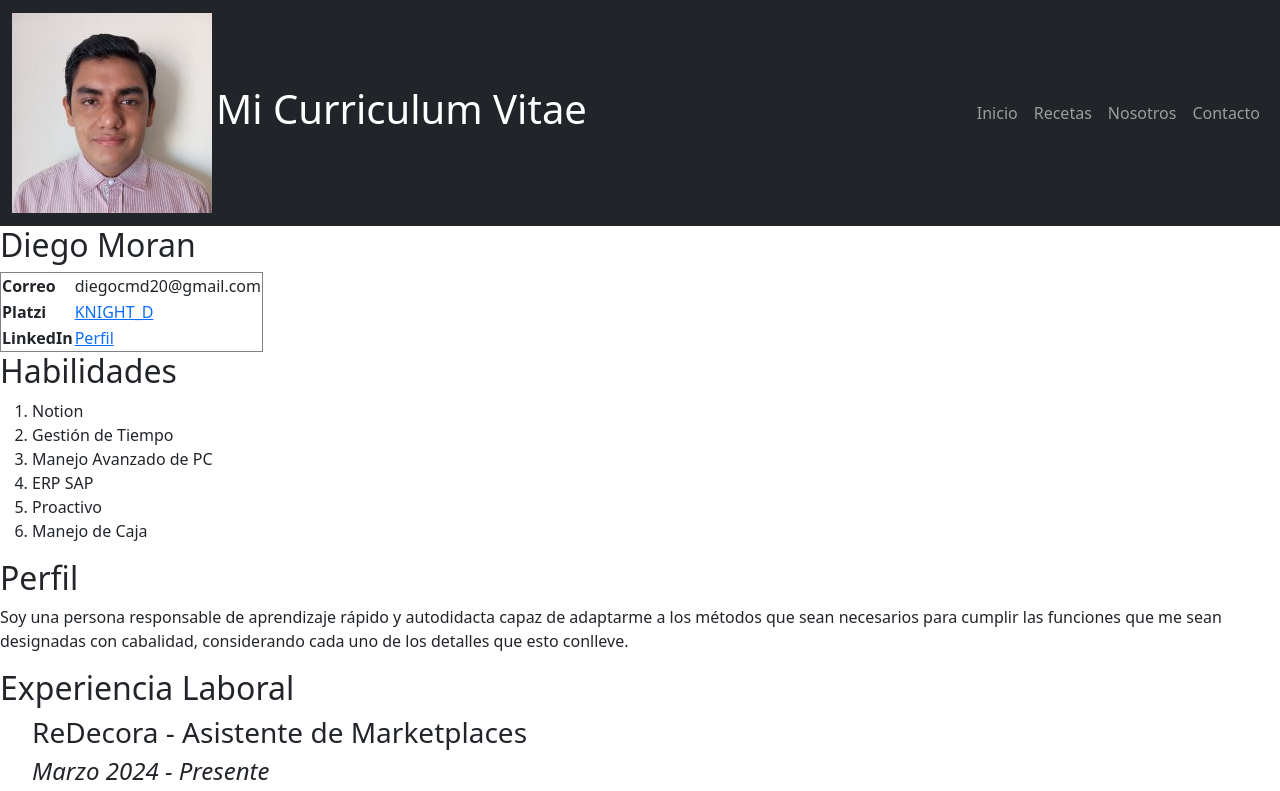
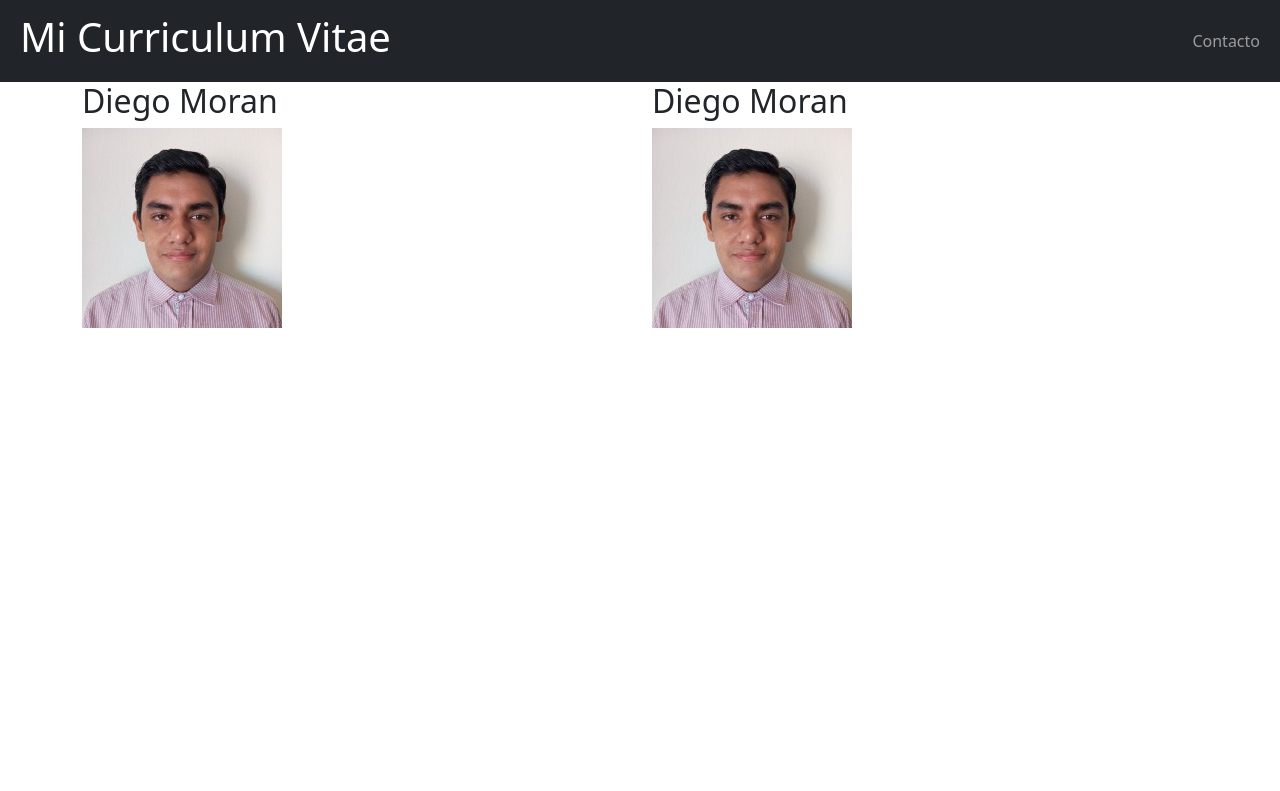
Before and after one commit to diegocmd20/Mi-CV, a plain HTML site: page index.html in a window 1280 px wide. Shown: the top 791 px of the page. Drawn offline with nearby package versions, Linux system fonts and the light colour scheme.

Commit message:
Navbar and grid system added, Code commented

```diff
--- a/index.html
+++ b/index.html
@@ -21,8 +21,7 @@
         <nav class='navbar navbar-dark navbar-expand-lg bg-dark'>
             <div class="container-fluid">
                 <a class="navbar-brand d-flex align-items-center " href="#">
-                    <img class="img-fluid" src="./assets/img/Foto Perfil.jpg" alt="Foto Perfil">
-                    <h1 class="ps-1">Mi Curriculum Vitae</h1>
+                    <h1 class="ms-2">Mi Curriculum Vitae</h1>
                 </a>
                 <button class="navbar-toggler" type="button" data-bs-toggle="collapse"
                     data-bs-target="#navbarNavAltMarkup" aria-controls="navbarNavAltMarkup" aria-expanded="false"
@@ -31,18 +30,29 @@
                 </button>
                 <div class="collapse navbar-collapse" id="navbarNavAltMarkup">
                     <div class="navbar-nav ms-auto">
-                        <a class="nav-link" href="#">Inicio</a>
-                        <a class="nav-link" href="#">Recetas</a>
-                        <a class="nav-link" href="#">Nosotros</a>
                         <a class="nav-link" href="#">Contacto</a>
                     </div>
                 </div>
             </div>
         </nav>
+    </header>
+    <section class="container">
+        <div class="row">
+            <div class="col-12 col-md-6">
+                <h2>Diego Moran</h2>
+                <img class="img-fluid" src="./assets/img/Foto Perfil.jpg" alt="Foto Perfil">
+            </div>
+            <div class="col-12 col-md-6">
+                <h2>Diego Moran</h2>
+                <img class="img-fluid" src="./assets/img/Foto Perfil.jpg" alt="Foto Perfil">
+            </div>
+
+        </div>
+
+    </section>
 
 
-        <h2>Diego Moran</h2>
-    </header>
+    <!--
         <table border="1">
             <tr>
                 <th>Correo</th>
@@ -107,7 +117,7 @@
     </form>
     <footer>
         <p><u>Diego Moran 2024. Todos los derechos reservados</u></p>
-    </footer>
+    </footer> -->
     <script src="https://cdn.jsdelivr.net/npm/@popperjs/core@2.11.8/dist/umd/popper.min.js"
         integrity="sha384-I7E8VVD/ismYTF4hNIPjVp/Zjvgyol6VFvRkX/vR+Vc4jQkC+hVqc2pM8ODewa9r"
         crossorigin="anonymous"></script>
```
